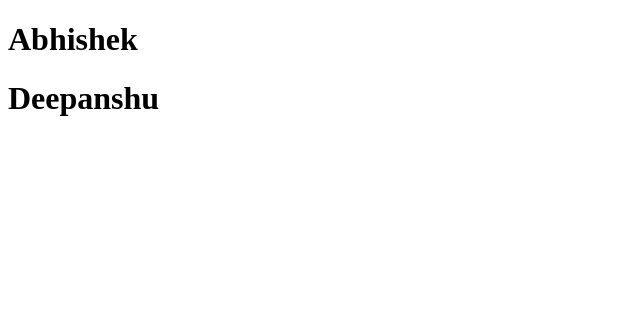
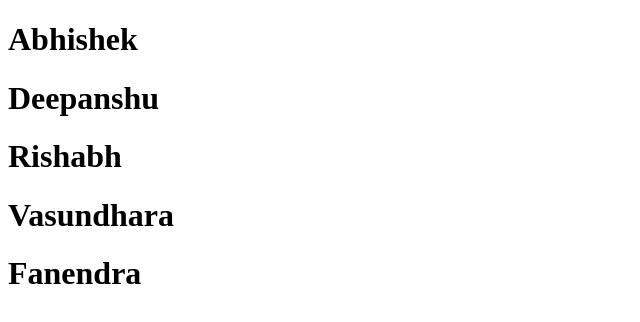
Before and after one commit to Abhishekvverma/demo-use, a plain HTML site: page index.html in a window 1280 px wide. Shown: the whole page, without its empty margins (0-640 px from the left). Drawn offline with Linux system fonts and the light colour scheme.

Commit message:
successful

```diff
--- a/index.html
+++ b/index.html
@@ -8,5 +8,8 @@
 <body>
     <h1>Abhishek</h1>
     <h1>Deepanshu</h1>
+    <h1>Rishabh</h1>
+    <h1>Vasundhara</h1>
+    <h1>Fanendra</h1>
 </body>
 </html>
```
